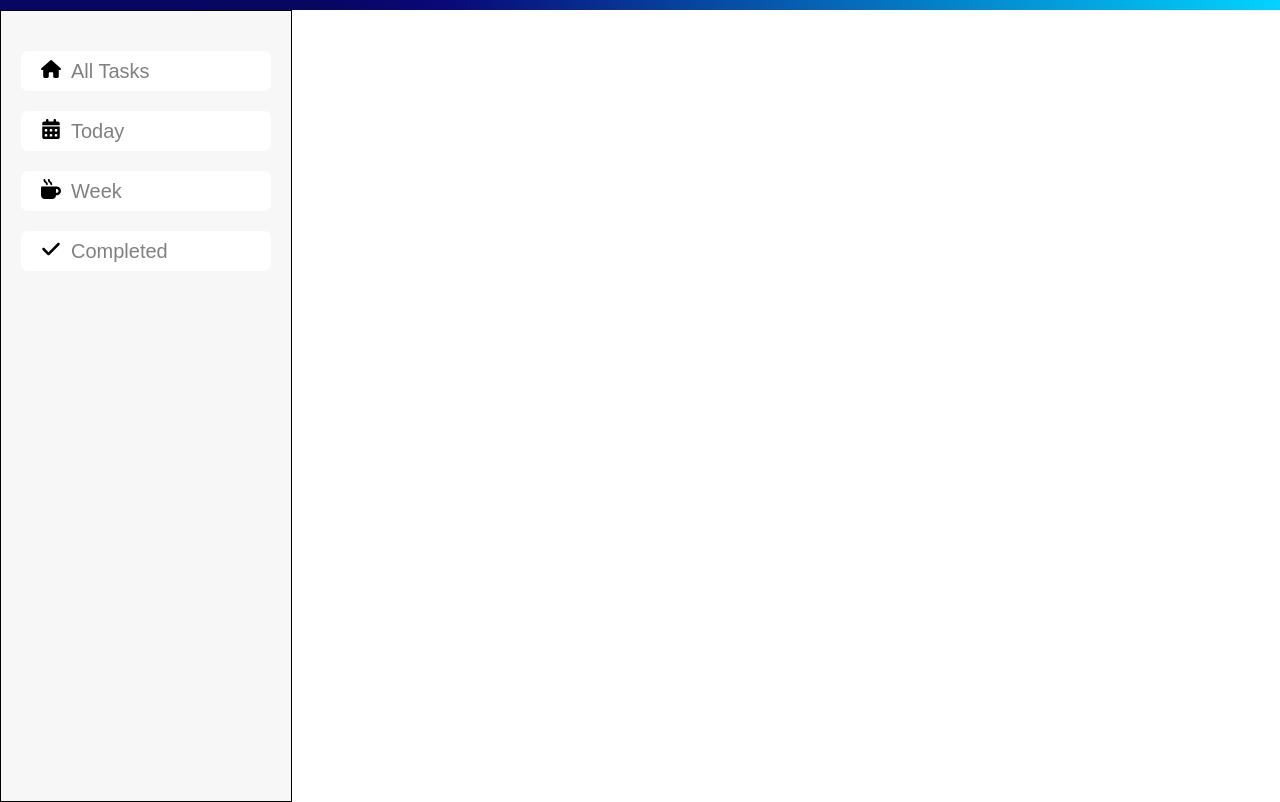
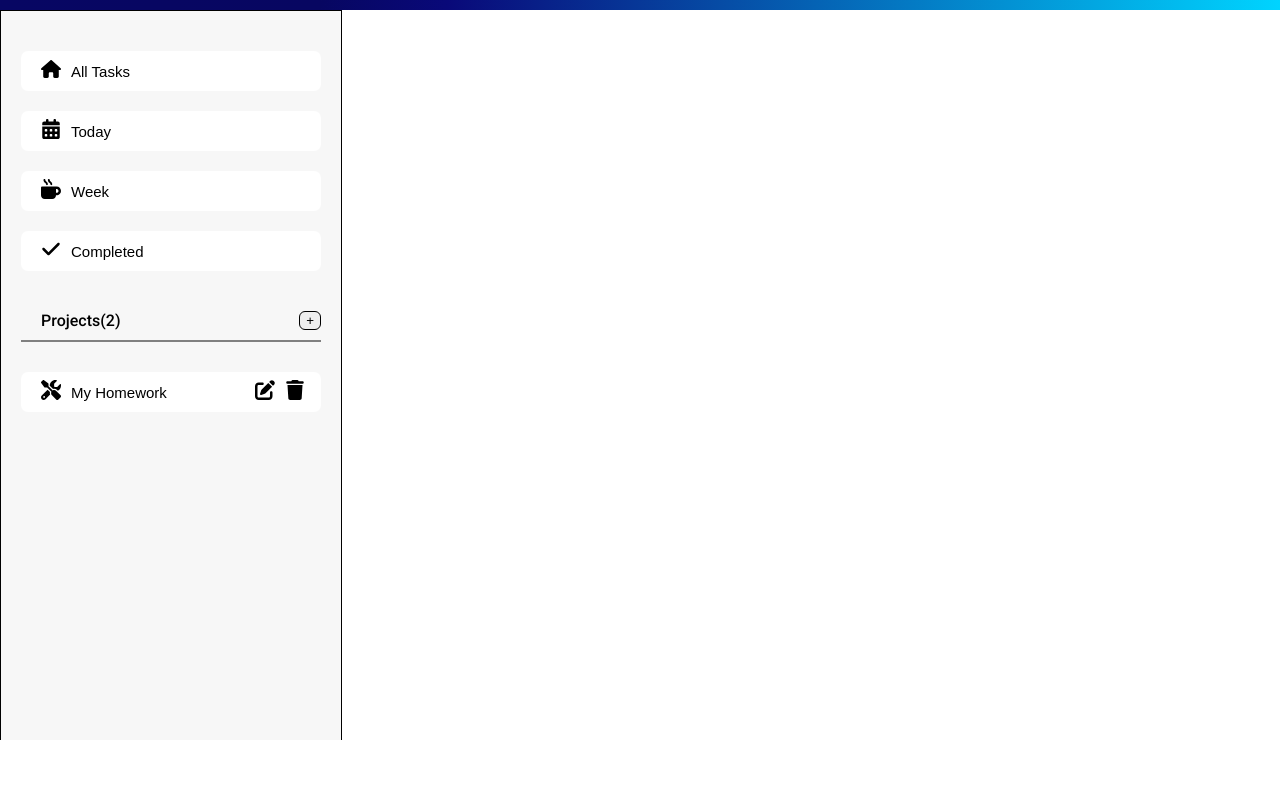
Before and after one commit to saltychocolat/Todo-List, a website built with webpack: page src/template.html in a window 1280 px wide. Shown: the part 60-862 px from the top of the page. After the commit the page ends 800 px from the top, so only its background shows below. Built offline with nearby package versions, Linux system fonts and the light colour scheme; a web font is replaced by a local one.

Commit message:
projects layout

```diff
--- a/src/index.js
+++ b/src/index.js
@@ -5,3 +5,4 @@ import {init,getId,getList,setId,setList} from "./localStorage";
 import { createItem,deleteItem } from "./Methods";
 
 import "./styles.css";
+import "./sidebar.css";
--- /dev/null
+++ b/src/sidebar.css
@@ -0,0 +1,90 @@
+
+.sidebar{
+    overflow-y: scroll;
+    padding: 20px;
+    padding-top: 40px;
+    gap:20px;
+    background-color:var(--siderbar);
+    border: 1px solid black;
+    width: 100%;
+    height: 100%;
+    grid-row: 2/3;
+    grid-column: 1/2;
+    display: flex;
+    flex-direction: column;
+}
+
+.tasks{
+    gap: 20px;
+    display: flex;
+    flex-direction: column;
+}
+.buttonTask{
+    display: flex;
+    align-items: center;
+    color: var(--text-color);
+    background-color: white;
+    border-radius: 7px;
+    height: 40px;
+    padding-left: 20px;
+    border: 0px solid black;
+    text-align: left;
+    font-size: 15px;
+}
+
+.buttonTask:hover{
+    border: 2px solid var(--color);
+
+}
+
+.content{
+    width: 100%;
+    height: 100%;
+
+    display: flex;
+    flex-direction: column;
+}
+
+.titleSVG{
+
+    padding-right: 10px;
+    padding-bottom: 4px;
+    width: 40px;
+    height: 40px;
+}
+
+img,svg{
+    padding-right: 10px;
+    padding-bottom: 4px;
+    width: 20px;
+    height: 20px;
+}
+
+.projects{
+    margin-top: 20px;
+    display: flex;
+    flex-direction: column;
+    gap:20px;
+}
+
+.projectsHeader{
+    padding-bottom: 10px;
+    margin-bottom: 10px;
+    display: flex;
+    border-bottom: 2px solid gray;
+}
+
+.projectsTitle{
+    color: var(--text-color);
+    padding-left: 20px;
+}
+
+.createProject{
+    color: var(--text-color);
+    border: 1px solid black;
+    border-radius: 6px;
+    margin-left: auto;
+}
+.edit{
+    margin-left: auto;
+}
--- a/src/styles.css
+++ b/src/styles.css
@@ -1,6 +1,6 @@
 :root{
     --siderbar:#F7F7F7;
-    --text-color:grey;
+    --text-color:rgb(0, 0, 0);
     --color:#082E92;
 }
 
@@ -13,6 +13,7 @@ html,body{
     margin: 0;
     width: 100%;
     height: 100%;
+    overflow: hidden;
 }
 
 .wrapper{
@@ -20,7 +21,7 @@ html,body{
     height: 100%;
 
     display: grid;
-    grid-template-columns: 250px 1fr;
+    grid-template-columns: 300px 1fr;
     grid-template-rows: 70px 6fr;
 }
 
@@ -35,59 +36,3 @@ html,body{
     display: flex;
     align-items: center;
 }
-
-
-.sidebar{
-    padding: 20px;
-    padding-top: 40px;
-    gap:20px;
-    background-color:var(--siderbar);
-    border: 1px solid black;
-    width: 100%;
-    height: 100%;
-    grid-row: 2/3;
-    grid-column: 1/2;
-    display: flex;
-    flex-direction: column;
-}
-
-.buttonTask{
-    display: flex;
-    align-items: center;
-    color: gray;
-    background-color: white;
-    box-sizing: border-box;
-    border-radius: 7px;
-    height: 40px;
-    padding-left: 20px;
-    border: 0px solid black;
-    text-align: left;
-    font-size: 20px;
-}
-
-.buttonTask:hover{
-    border: 2px solid var(--color);
-
-}
-
-.content{
-    width: 100%;
-    height: 100%;
-
-    display: flex;
-    flex-direction: column;
-}
-
-.titleSVG{
-
-    padding-right: 10px;
-    padding-bottom: 4px;
-    width: 40px;
-    height: 40px;
-}
-svg{
-    padding-right: 10px;
-    padding-bottom: 4px;
-    width: 20px;
-    height: 20px;
-}
--- a/src/template.html
+++ b/src/template.html
@@ -17,6 +17,7 @@
             <div class="headerTitle">ToDo</div>
         </div>
             <div class="sidebar">
+                <div class="tasks">
                     <button class="buttonTask">
                         <svg xmlns="http://www.w3.org/2000/svg" viewBox="0 0 576 512"><!--!Font Awesome Free 6.7.1 by @fontawesome - https://fontawesome.com License - https://fontawesome.com/license/free Copyright 2024 Fonticons, Inc.--><path d="M575.8 255.5c0 18-15 32.1-32 32.1l-32 0 .7 160.2c0 2.7-.2 5.4-.5 8.1l0 16.2c0 22.1-17.9 40-40 40l-16 0c-1.1 0-2.2 0-3.3-.1c-1.4 .1-2.8 .1-4.2 .1L416 512l-24 0c-22.1 0-40-17.9-40-40l0-24 0-64c0-17.7-14.3-32-32-32l-64 0c-17.7 0-32 14.3-32 32l0 64 0 24c0 22.1-17.9 40-40 40l-24 0-31.9 0c-1.5 0-3-.1-4.5-.2c-1.2 .1-2.4 .2-3.6 .2l-16 0c-22.1 0-40-17.9-40-40l0-112c0-.9 0-1.9 .1-2.8l0-69.7-32 0c-18 0-32-14-32-32.1c0-9 3-17 10-24L266.4 8c7-7 15-8 22-8s15 2 21 7L564.8 231.5c8 7 12 15 11 24z"/></svg>
                         All Tasks
@@ -34,6 +35,19 @@
                         Completed
                     </button>
                 </div>
+                <div class="projects">
+                    <div class="projectsHeader">
+                        <div class="projectsTitle">Projects(2)</div>
+                        <button class="createProject">+</button>
+                    </div>
+                    <button class="buttonTask">
+                        <img src="/icons/screwdriver-wrench-solid.svg">
+                        My Homework
+                        <img class="edit" src="/icons/edit.svg">
+                        <img class="delete" src="/icons/trash-solid.svg">
+                    </button>
+                </div>
+            </div>
             <div class="content">
                 <div class="contentTitle"></div>
                 <div class="tasks"></div>
```
Also changed, not shown: icons/edit.svg (added), icons/screwdriver-wrench-solid.svg (added), icons/trash-solid.svg (added). Lines whose indentation alone changed are shown as unchanged.
